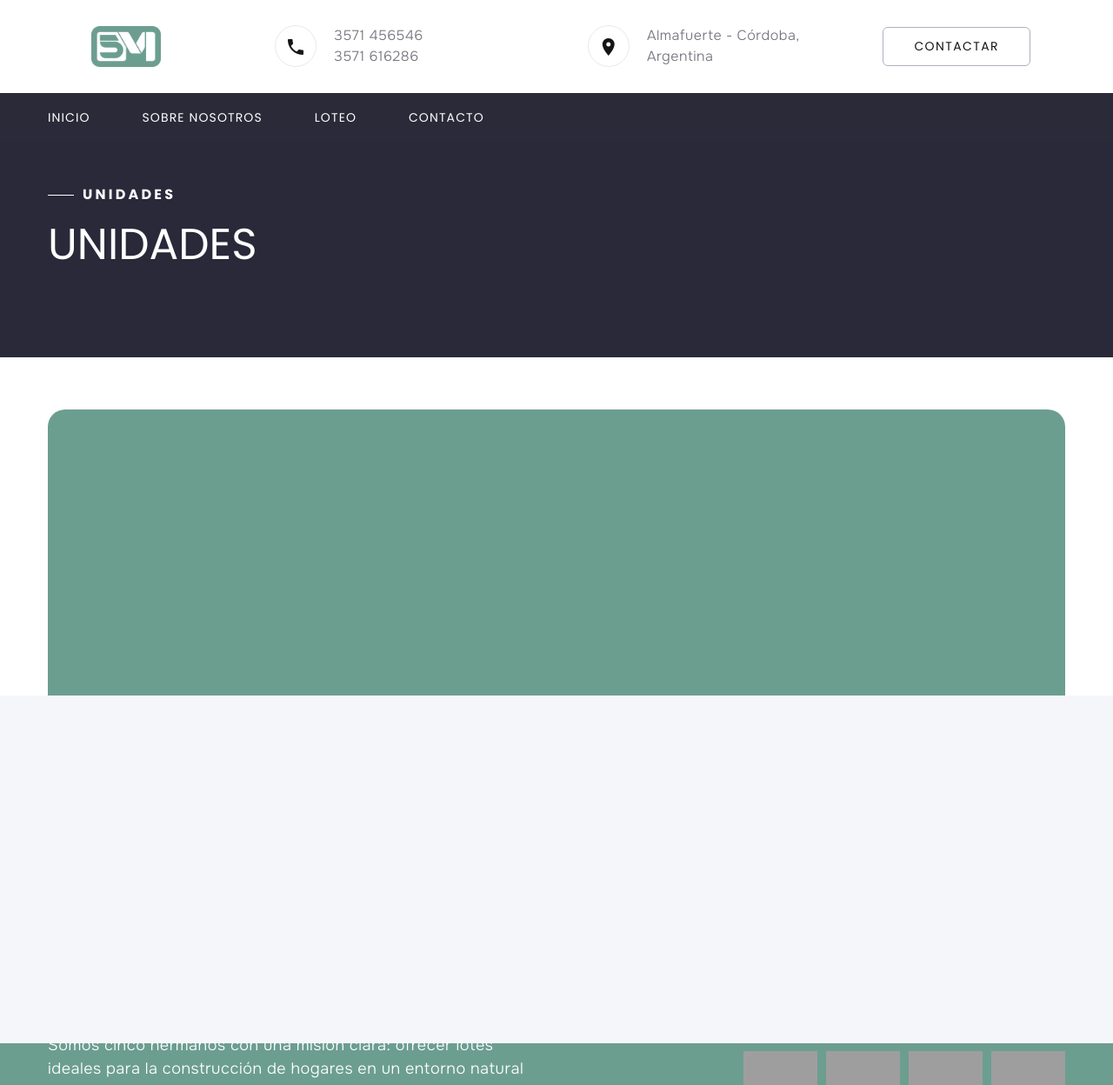
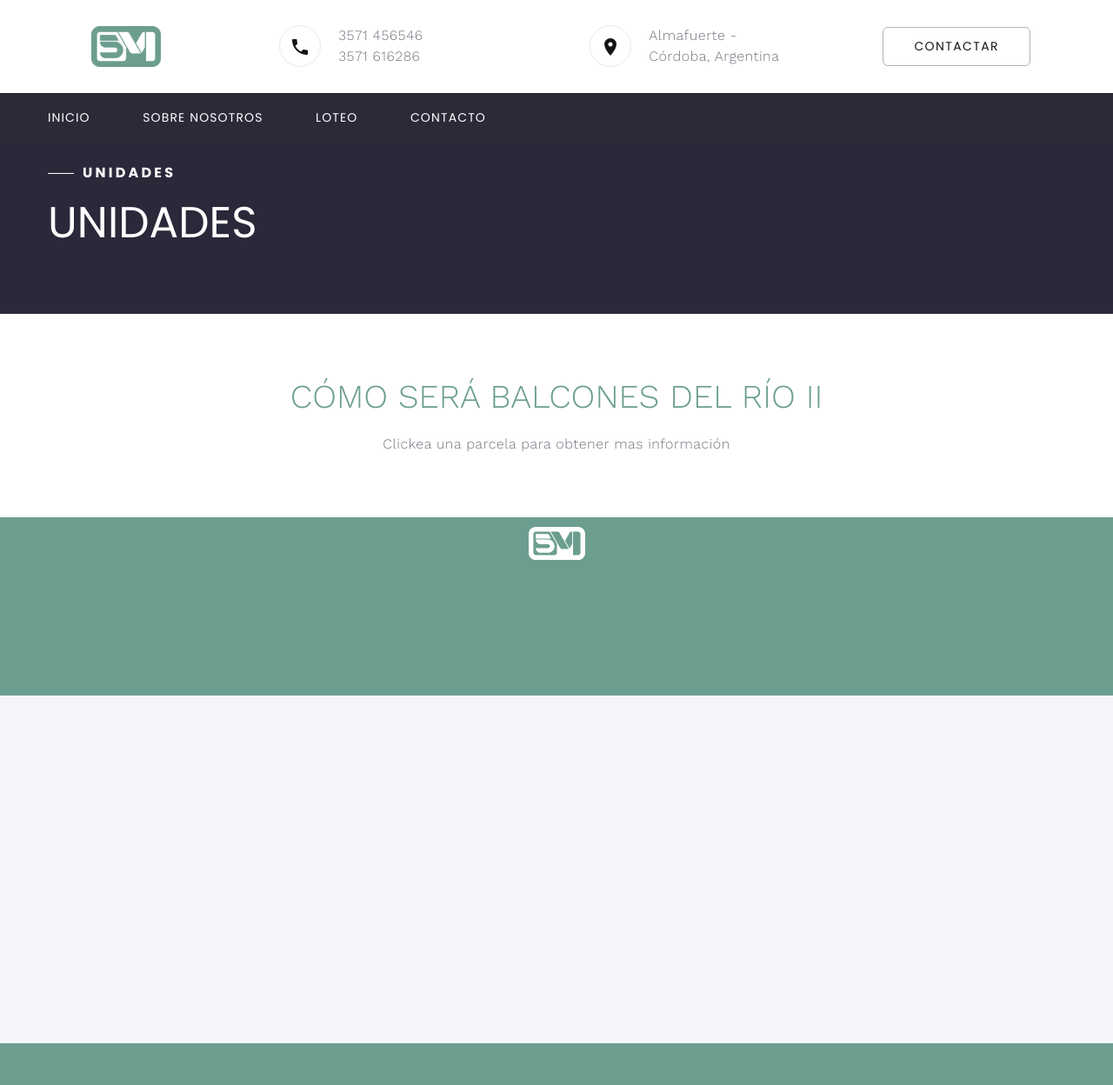
Before and after one commit to vlnrtta/5M, a plain HTML site: page unidades.html in a window 1280 px wide. Shown: the top 1248 px of the page at 87% size. Drawn offline with nearby package versions, Linux system fonts and the light colour scheme; grey boxes are pictures that could not be loaded.

Commit message:
Actualización del sitio6

```diff
--- a/unidades.html
+++ b/unidades.html
@@ -11,7 +11,6 @@
     <link rel="stylesheet" href="css/bootstrap.css">
     <link rel="stylesheet" href="css/fonts.css">
     <link rel="stylesheet" href="css/style.css" id="main-styles-link">
-    <link href="https://fonts.googleapis.com/css2?family=Onest:wght@100..900&display=swap" rel="stylesheet">
     <style>.ie-panel{display: none;background: #212121;padding: 10px 0;box-shadow: 3px 3px 5px 0 rgba(0,0,0,.3);clear: both;text-align:center;position: relative;z-index: 1;} html.ie-10 .ie-panel, html.lt-ie-10 .ie-panel {display: block;}</style>
     <link rel="stylesheet" href="https://unpkg.com/leaflet/dist/leaflet.css"/>
     <script src="https://unpkg.com/leaflet/dist/leaflet.js"></script>
@@ -27,9 +26,6 @@
         height: 490px;
         width: 100%;
         border-radius: 10px;
-      }
-      body {
-        font-family: "Onest";
       }
       .lote-label {
         width: fit-content;
@@ -148,7 +144,7 @@
       </header>
 
       <!--INICIO-->
-      <section class="section novi-background breadcrumbs-custom bg-primary-darker context-dark" style="background-image: url(images/lotes/loteo/loteo.png);">
+      <section style="background-color: #29293A;">
         <div class="breadcrumbs-custom-inner">
           <div class="container breadcrumbs-custom-container">
             <div class="breadcrumbs-custom-main">
@@ -161,16 +157,27 @@
         </div>
       </section>
 
+      <section class="section novi-background section-lg text-center">
+        <div class="container">
+            <h3 class="text-uppercase" style="color:#6C9E90; font-weight: 200;">Cómo será Balcones del Río II</h3>
+            <p><span class="text-width-1">Clickea una parcela para obtener mas información</span></p>
+        </div>
+      </section>
+
       <!--MAPA DINAMICO-->
-      <section class="section novi-background section-md text-center">
-        <div class="container">
-            <div class="col-md-12 wow-outer">
-              <article class="post-modern wow slideInLeft map-container row">
-                <div id="map" class="col-12"></div>
-              </article>
-            </div>
+      <div style="background-color: #6C9E90;">
+        <div style="height: 60px; justify-content: center; display: flex; align-items: center;"><a class="brand" href="index.html"><img style="padding: 10px" src="images/logos/5mLogoblanco2.svg" alt="" width="85" height="34" srcset="images/logos/5mLogoblanco2.svg"/></a></div>
+        <div class="justify-content-center justify-content-lg-between flex-lg-row-reverse">
+          <div class="row">
+            <div id="map"></div>
+            <!--<div class="col-md-12 col-lg-4 col-xl-6">
+            <h3 class="text-uppercase wow-outer"><span class="wow slideInUp" style="padding-top: 20px; color:white; font-weight: 700;">Mapa dinámico</span></h3>
+            <p class="about-subtitle" style="color: white;">Recorré el mapa y obtené la información necesaria sobre cada lote haciendo click en 'Ver más'.</p>
+            </div>-->
           </div>
-      </section>
+        </div>
+        <div style="height: 100px; justify-content: center; display: flex; align-items: center;"></div>
+      </div>
 
       <footer class="section novi-background footer-advanced" style="background-color: #6C9E90;">
         <div class="footer-advanced-main">
@@ -281,7 +288,7 @@
             [-32.15990884513941, -64.22239437932973]
           ];
           imagen = "images/lotes/parcelas/1.png";
-          altura = 17.5;
+          altura = 17;
         }
         else if (parcelaId == 2) {
           parcelasSetView = [-32.159451876931264, -64.22465923926296];
```
Also changed, not shown: contacto.html (+1 -1 lines), loteo.html (+4 -24 lines), nosotros.html (+1 -1 lines).
